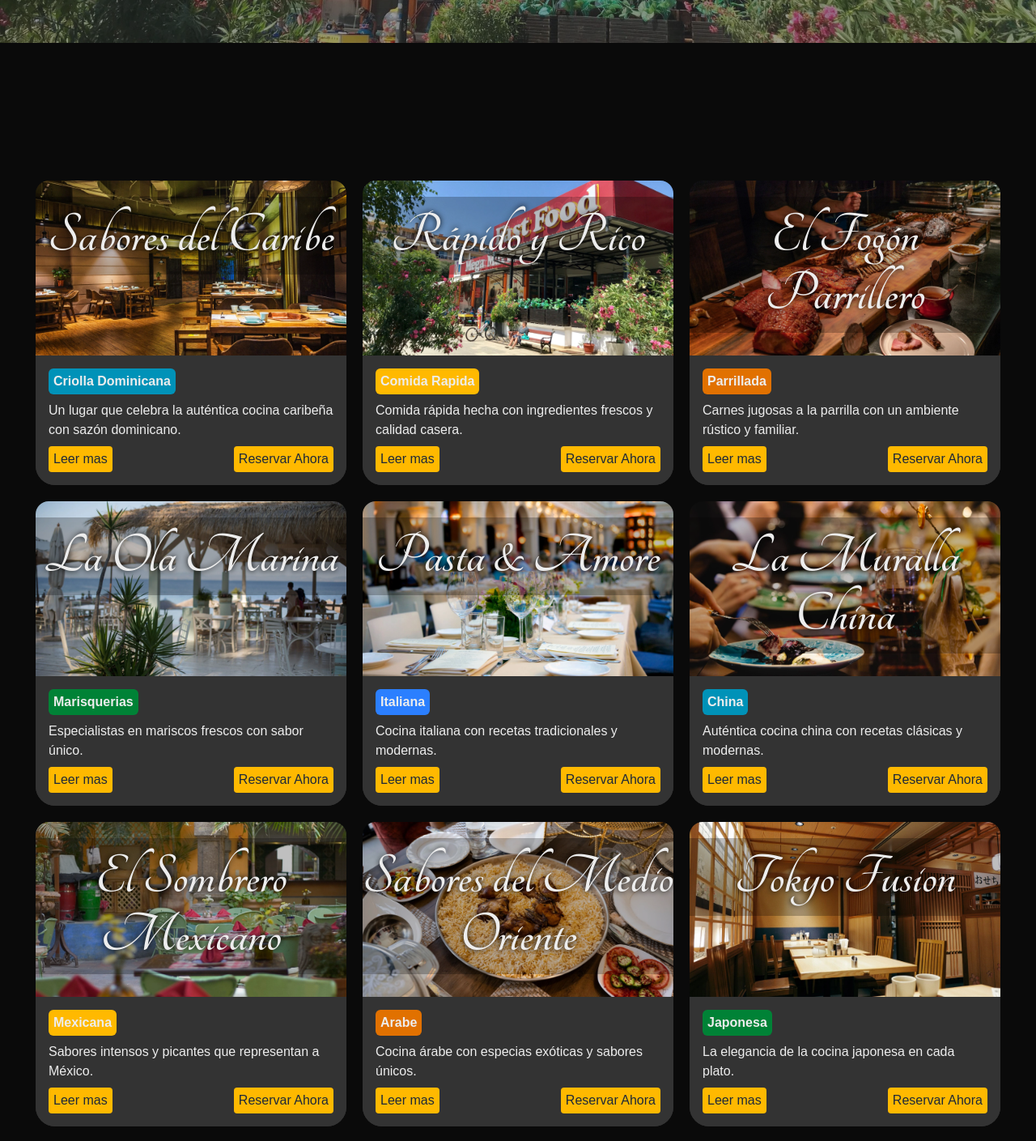
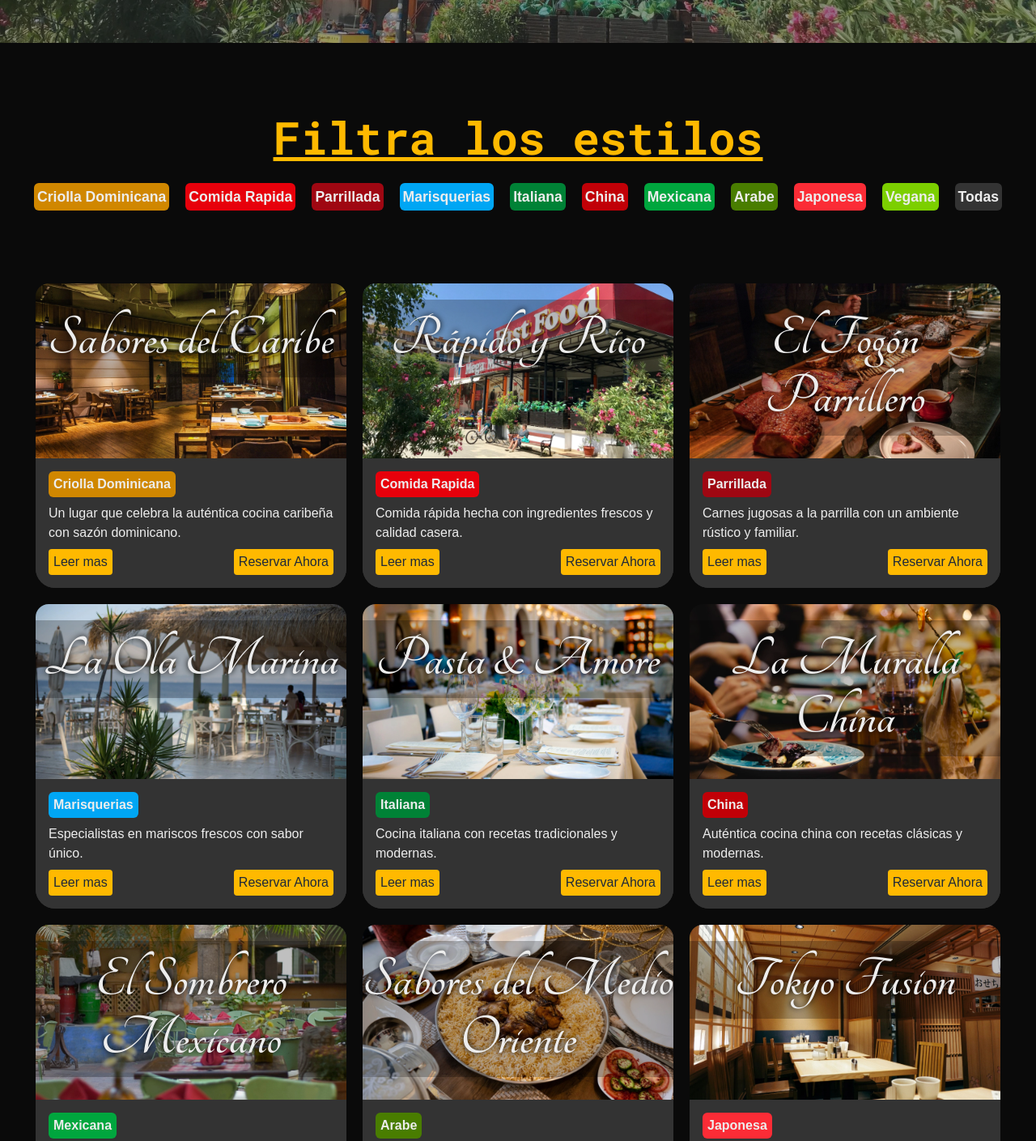
Before and after one commit to Yenser1/selecta-booking-oficial, a Next.js app: page /Restaurantes in a window 1280 px wide. Shown: the part 560-1969 px from the top of the page at 81% size. Built offline with nearby package versions, Linux system fonts and the light colour scheme.

Commit message:
que maricon

```diff
--- a/package.json
+++ b/package.json
@@ -10,7 +10,6 @@
     "pre-commit": "npm run build"
   },
   "dependencies": {
-    "@supabase/ssr": "^0.1.0",
     "@supabase/auth-helpers-nextjs": "^0.10.0",
     "@supabase/auth-helpers-react": "^0.5.0",
     "@supabase/ssr": "^0.7.0",
--- a/src/app/AcercaDeNosotros/page.jsx
+++ b/src/app/AcercaDeNosotros/page.jsx
@@ -1,5 +1,6 @@
 import { Roboto_Mono } from "next/font/google";
 import Image from "next/image";
+import { useState } from "react";
 
 const roboto = Roboto_Mono({
     subsets: ["latin"],
@@ -24,7 +25,7 @@ function AcercaDeNosotros() {
                     <Image src={"/Empleados/grupalSinProfe.jpg"} alt="Imagen" fill className="object-cover rounded-2xl" />
                 </div>
                 <div className="w-96 h-96 flex justify-center items-center">
-                    <p className={`${roboto.className} text-justify body-base`}>
+                    <p className={`${roboto.className} text-justify body-base px-4`}>
                         Nosotros somos <span className="text-amber-400 font-bold">Selecta Booking</span>, un grupo de jovenes emprendedores con vision a futuro que pensaron en crear una pagina
                         central, en donde la facilidad al elegir que comer hace que sea casi magico el estar con la familia.
                     </p>
@@ -37,7 +38,7 @@ function AcercaDeNosotros() {
                 }}
             >
                 <div className="w-96 h-96 flex justify-center items-center">
-                    <p className={`${roboto.className} text-justify body-base`}>
+                    <p className={`${roboto.className} text-justify body-base px-4`}>
                         Con el impulso de los facilitadores de <span className="text-blue-600 font-bold">INFOTEP</span> a sido realmente facil y llevadero el crear a{" "}
                         <span className="text-amber-400 font-bold">Selecta Booking</span> donde se siente el fervor de los maestros y la dedicacion de los estudiantes al hacer las labores.
                     </p>
--- a/src/app/Restaurantes/page.jsx
+++ b/src/app/Restaurantes/page.jsx
@@ -7,7 +7,16 @@ import Box from "../../Components/ResBox";
 import ESTILOS from "../../consts/estilos";
 import ESTILOSinfo from "../../consts/estilosinfo";
 import { useEffect, useState } from "react";
+import { Roboto_Mono } from "next/font/google";
 
+const roboto = Roboto_Mono({
+    subsets: ["latin"],
+    weight: "400",
+});
+const robotoBold = Roboto_Mono({
+    subsets: ["latin"],
+    weight: "700",
+});
 const Restaurantes = [];
 const RestCard = [];
 const foodStyles = [];
@@ -32,13 +41,15 @@ for (let i = 0; i < RESTAURANT.length; i++) {
 
 for (let i = 0; i < ESTILOS.length; i++) {
     foodStyles.push(
-        <option value={ESTILOSinfo[i].name} className="bg-amber-400 w-max p-1 px-1.5 rounded-md font-bold">
+        <option value={ESTILOSinfo[i].name} className="bg-amber-400 w-max px-1.5 rounded-md foodStyle">
             {ESTILOS[i]}
         </option>
     );
 }
 
 function RestaurantesPage() {
+    const [style, setStyle] = useState("todas")//criollaDominicana,comidaRapida,parrillada,marisquerias,italiana,china,mexicana,arabe,japonesa,vegana
+
     const [isClient, setIsClient] = useState(false);
     useEffect(() => {
         setIsClient(true);
@@ -47,6 +58,44 @@ function RestaurantesPage() {
         <main className="overflow-x-hidden overflow-y-hidden">
             <div className="w-screen">{isClient && <EmblaCarouselFade slides={Restaurantes} options={{ align: "start", loop: true, draggable: false, dragFree: false }} />}</div>
             <section className="mt-20 w-full flex flex-wrap "></section>
+            <section>
+                <h1 className={`${robotoBold.className} h3 text-center text-amber-400 mb-5 underline`}>Filtra los estilos</h1>
+                <div className="flex flex-wrap gap-5 justify-center items-center">
+                    <div key={0} className="bg-yellow-600 w-max px-1.5 rounded-md foodStyle">
+                        <p>Criolla Dominicana</p>
+                    </div>
+                    <div key={1} className="bg-red-600 w-max px-1.5 rounded-md foodStyle">
+                        <p>Comida Rapida</p>
+                    </div>
+                    <div key={2} className="bg-red-800 w-max px-1.5 rounded-md foodStyle">
+                        <p>Parrillada</p>
+                    </div>
+                    <div key={3} className="bg-sky-500 w-max px-1.5 rounded-md foodStyle">
+                        <p>Marisquerias</p>
+                    </div>
+                    <div key={4} className="bg-green-700 w-max px-1.5 rounded-md foodStyle">
+                        <p>Italiana</p>
+                    </div>
+                    <div key={5} className="bg-red-700 w-max px-1.5 rounded-md foodStyle">
+                        <p>China</p>
+                    </div>
+                    <div key={6} className="bg-green-600 w-max px-1.5 rounded-md foodStyle">
+                        <p>Mexicana</p>
+                    </div>
+                    <div key={7} className="bg-lime-700 w-max px-1.5 rounded-md foodStyle">
+                        <p>Arabe</p>
+                    </div>
+                    <div key={8} className="bg-red-500 w-max px-1.5 rounded-md foodStyle">
+                        <p>Japonesa</p>
+                    </div>
+                    <div key={9} className="bg-lime-500 w-max px-1.5 rounded-md foodStyle">
+                        <p>Vegana</p>
+                    </div>
+                    <div className="bg-[#333] w-max px-1.5 rounded-md foodStyle">
+                        <p>Todas</p>
+                    </div>
+                </div>
+            </section>
             <section className="flex flex-wrap w-90% mt-20 justify-center">{RestCard}</section>
         </main>
     );
--- a/src/app/globals.css
+++ b/src/app/globals.css
@@ -169,3 +169,11 @@ body {
     font-size: var(--text-sm);
     line-height: 1.5;
 }
+.foodStyle{
+    font-weight: bold;
+    cursor: pointer;
+    font-size: var(--text-sm);
+    line-height: 1.5;
+    padding: 0.25rem;
+
+}
--- a/src/app/page.jsx
+++ b/src/app/page.jsx
@@ -1,6 +1,5 @@
 "use client";
 
-import { Roboto_Mono } from "next/font/google";
 import EmblaCarousel from "../Components/EmblaCarousel";
 import Restaurante from "../Components/LandingSlides";
 import Box from "../Components/ResBox";
@@ -9,6 +8,7 @@ import RESTAURANT from "../consts/restuarants";
 import ContactUsGrid from "../Components/ContactanosGrid";
 import { useDevice } from "@/hooks/use-device";
 import "./styles/embla.css";
+import { Roboto_Mono } from "next/font/google";
 
 const roboto = Roboto_Mono({
     subsets: ["latin"],
--- a/src/consts/estilos.js
+++ b/src/consts/estilos.js
@@ -1,32 +1,32 @@
 const ESTILOS = [
-    <div key={0} className="bg-cyan-600 w-max p-1 px-1.5 rounded-md font-bold">
+    <div key={0} className="bg-yellow-600 w-max p-1 px-1.5 rounded-md font-bold">
         <p>Criolla Dominicana</p>
     </div>,
-    <div key={1} className="bg-amber-400 w-max p-1 px-1.5 rounded-md font-bold">
+    <div key={1} className="bg-red-600 w-max p-1 px-1.5 rounded-md font-bold">
         <p>Comida Rapida</p>
     </div>,
-    <div key={2} className="bg-amber-600 w-max p-1 px-1.5 rounded-md font-bold">
+    <div key={2} className="bg-red-800 w-max p-1 px-1.5 rounded-md font-bold">
         <p>Parrillada</p>
     </div>,
-    <div key={3} className="bg-green-700 w-max p-1 px-1.5 rounded-md font-bold">
+    <div key={3} className="bg-sky-500 w-max p-1 px-1.5 rounded-md font-bold">
         <p>Marisquerias</p>
     </div>,
-    <div key={4} className="bg-blue-500 w-max p-1 px-1.5 rounded-md font-bold">
+    <div key={4} className="bg-green-700 w-max p-1 px-1.5 rounded-md font-bold">
         <p>Italiana</p>
     </div>,
-    <div key={0} className="bg-cyan-600 w-max p-1 px-1.5 rounded-md font-bold">
+    <div key={5} className="bg-red-700 w-max p-1 px-1.5 rounded-md font-bold">
         <p>China</p>
     </div>,
-    <div key={1} className="bg-amber-400 w-max p-1 px-1.5 rounded-md font-bold text-shadow-black">
+    <div key={6} className="bg-green-600 w-max p-1 px-1.5 rounded-md font-bold text-shadow-black">
         <p>Mexicana</p>
     </div>,
-    <div key={2} className="bg-amber-600 w-max p-1 px-1.5 rounded-md font-bold">
+    <div key={7} className="bg-lime-700 w-max p-1 px-1.5 rounded-md font-bold">
         <p>Arabe</p>
     </div>,
-    <div key={3} className="bg-green-700 w-max p-1 px-1.5 rounded-md font-bold">
+    <div key={8} className="bg-red-500 w-max p-1 px-1.5 rounded-md font-bold">
         <p>Japonesa</p>
     </div>,
-    <div key={4} className="bg-blue-500 w-max p-1 px-1.5 rounded-md font-bold">
+    <div key={9} className="bg-lime-500 w-max p-1 px-1.5 rounded-md font-bold">
         <p>Vegana</p>
     </div>,
 ];
```
Also changed, not shown: 2 other files (tests, documents, lock files or other folders).
